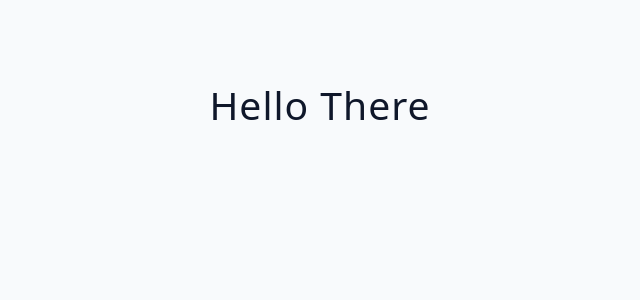
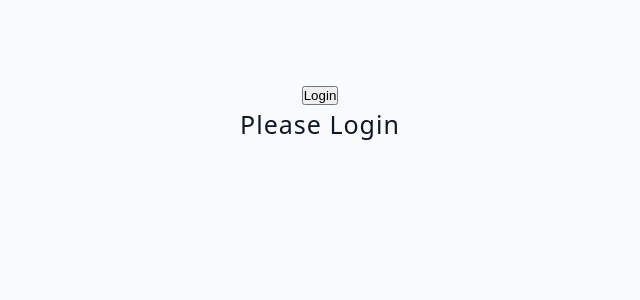
Before and after one commit to NhatHM4/reactwithVibe, a React (Vite) app: page / in a window 1280 px wide. Shown: the top 300 px of the page, without its empty margins (320-960 px from the left). Built offline with nearby package versions, Linux system fonts and the light colour scheme.

Commit message:
condition render

```diff
--- a/src/App.jsx
+++ b/src/App.jsx
@@ -1,10 +1,10 @@
-import Starter from './tutorial/03-conditional-rendering/starter/03-hooks-rule';
-import Final from './tutorial/03-conditional-rendering/final/03-hooks-rule';
+import Starter from './tutorial/03-conditional-rendering/starter/07-user-challenge';
+import Final from './tutorial/03-conditional-rendering/final/07-user-challenge';
 function App() {
   return (
     <div className='container'>
-      {/* <Starter/> */}
-      <Final />
+      <Starter/>
+      {/* <Final /> */}
     </div>
   );
 }
--- a/src/tutorial/03-conditional-rendering/starter/07-user-challenge.jsx
+++ b/src/tutorial/03-conditional-rendering/starter/07-user-challenge.jsx
@@ -1,5 +1,30 @@
+import { useState } from "react";
+
 const UserChallenge = () => {
-  return <h2>user challenge</h2>;
+  const [user, setUser] = useState(null);
+
+  return (
+    <div>
+      {!user ? (
+        <button
+          onClick={() => {
+            setUser("Ronaldo");
+          }}
+        >
+          Login
+        </button>
+      ) : (
+        <button
+          onClick={() => {
+            setUser(null);
+          }}
+        >
+          Logout
+        </button>
+      )}
+      <h4>{user ? `hello there ${user}` : "please login"}</h4>
+    </div>
+  );
 };
 
 export default UserChallenge;
```
Also changed, not shown: src/tutorial/03-conditional-rendering/starter/06-toggle-challenge.jsx (+16 -1 lines).
